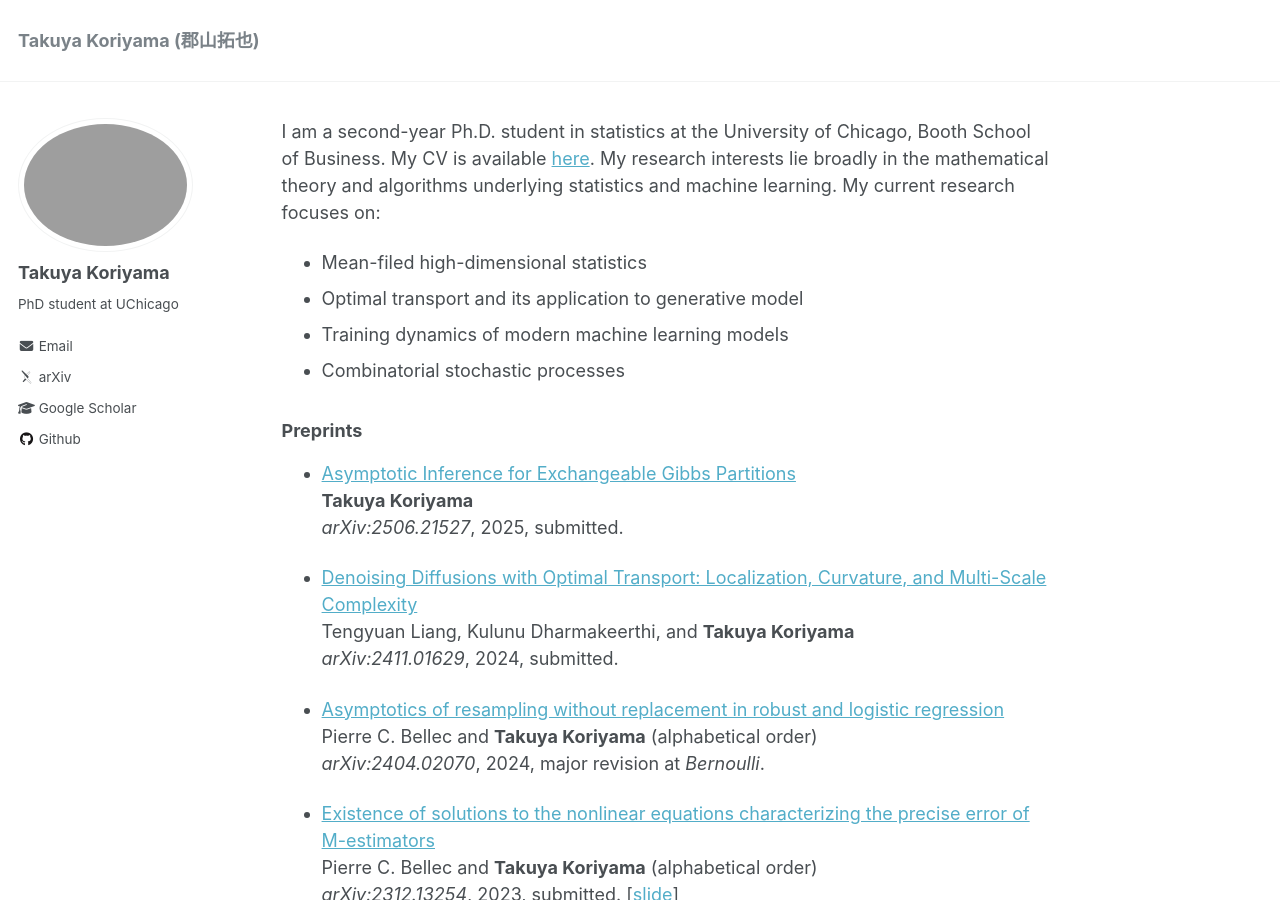
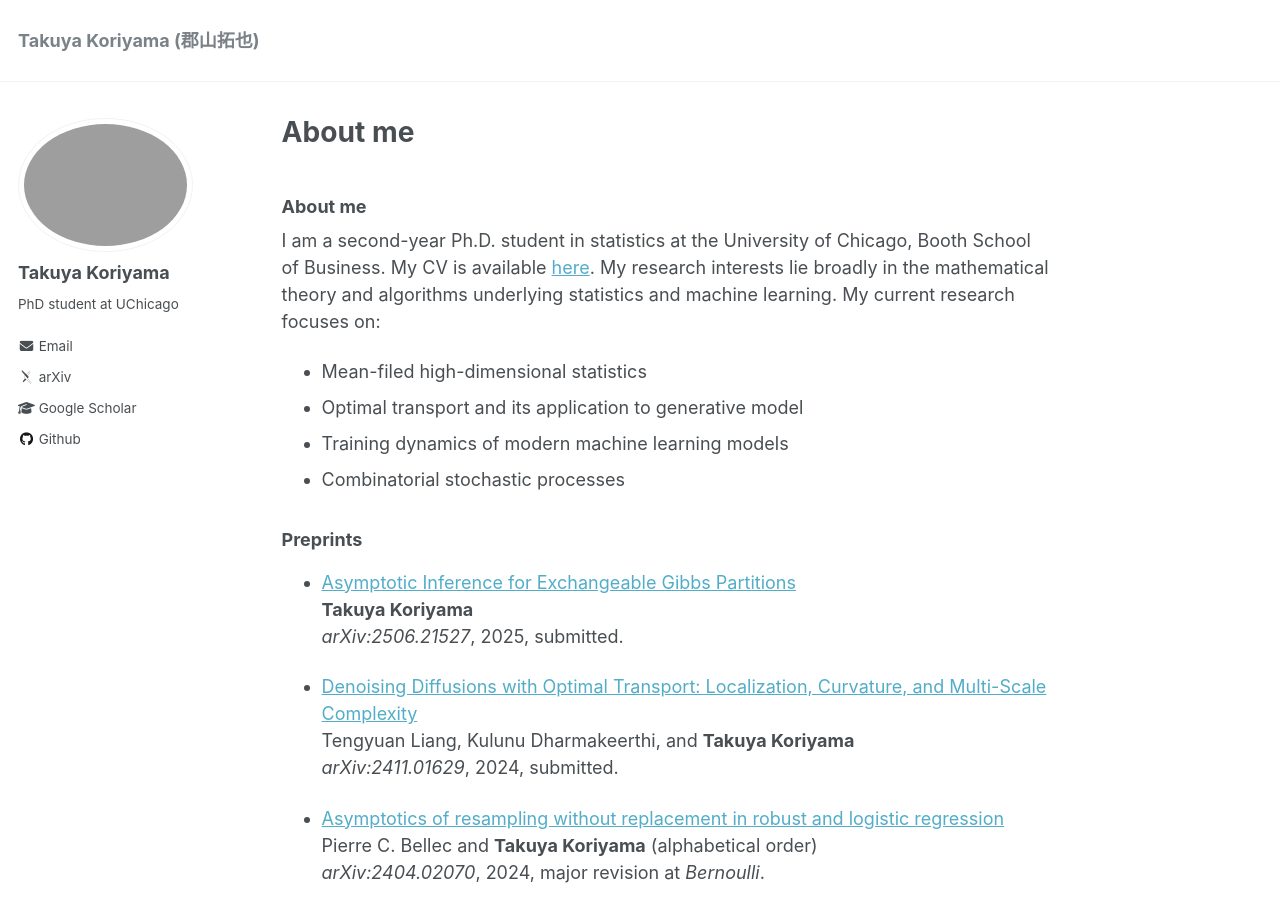
Before and after one commit to TakuyaKoriyama/takuyakoriyama.github.io, a Jekyll site: the page built from _pages/about.md, in a window 1280 px wide and 900 px high. Built offline with Jekyll 4.4.1, drawn with Linux system fonts in a browser that asks for light colours; some web fonts are replaced; our own code applies the rules of GitHub Pages for plain Markdown files.

Commit message:
Update about.md

```diff
--- a/_pages/about.md
+++ b/_pages/about.md
@@ -7,7 +7,7 @@ redirect_from:
   - /about.html
 ---
 
-<!-- ### About me -->
+### About me
 I am a second-year Ph.D. student in statistics at the University of Chicago, Booth School of Business. My CV is available [here](../out/cv.pdf).
 My research interests lie broadly in the mathematical theory and algorithms underlying statistics and machine learning. My current research focuses on:
 * Mean-filed high-dimensional statistics
```
